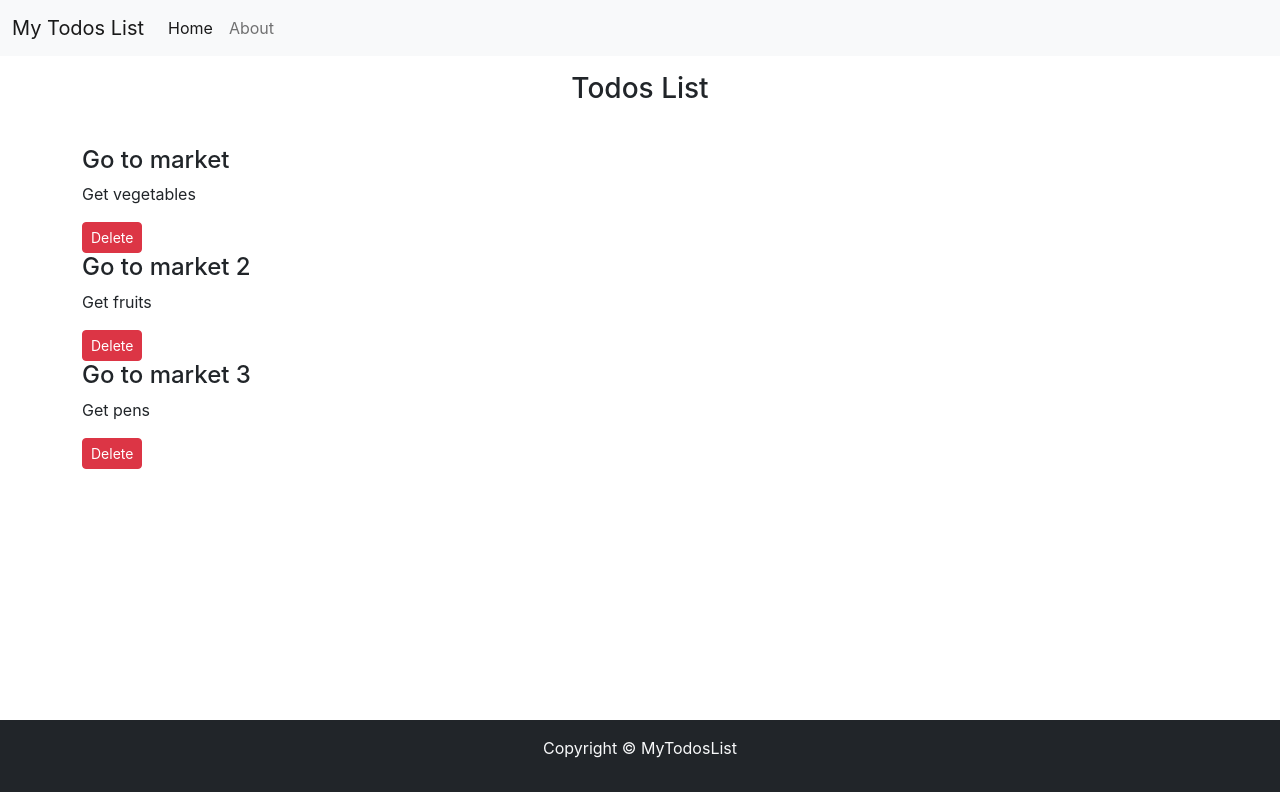
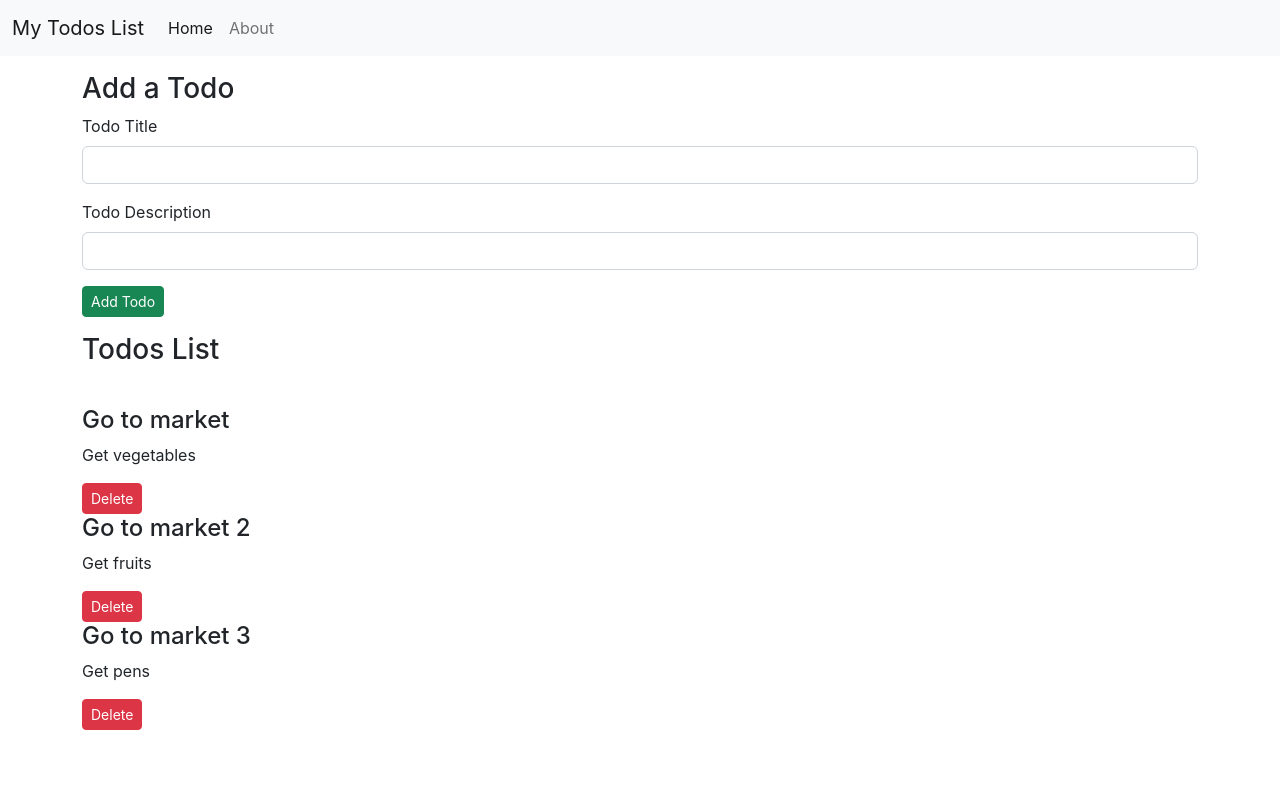
Before and after one commit to nikhilCad/TodoReactApp, a React (Create React App) app: page / in a window 1280 px wide. Shown: the top 800 px of the page. Built offline with nearby package versions, Linux system fonts and the light colour scheme.

Commit message:
Styling plus AddTodo words changed but still no work

```diff
--- a/src/App.js
+++ b/src/App.js
@@ -3,6 +3,7 @@
 import Header from './MyComponents/Header';
 import {Todos} from './MyComponents/Todos'; //use {} if using rafc as it is trying to find a default export for in your file.
 import {Footer} from './MyComponents/Footer';
+import {AddTodo} from './MyComponents/AddTodo';
 import React, { useState } from 'react';
 
 function App() {
@@ -41,6 +42,7 @@
     <>
 
     <Header title="My Todos List" searchBar={false}/>
+    <AddTodo />
     <Todos todos={todos} onDelete={onDelete}/>
     <Footer/>
 
--- a/src/MyComponents/AddTodo.js
+++ b/src/MyComponents/AddTodo.js
@@ -2,22 +2,20 @@
 
 export const AddTodo = () => {
   return (
-        <div>
+    <div className="container my-3">
+      <h3>Add a Todo</h3>
       <form>
         <div class="mb-3">
-    <label for="exampleInputEmail1" class="form-label">Email address</label>
-    <input type="email" class="form-control" id="exampleInputEmail1" aria-describedby="emailHelp"/>
-    <div id="emailHelp" class="form-text">We'll never share your email with anyone else.</div>
+          <label for="title" class="form-label">Todo Title</label>
+          <input type="text" class="form-control" id="title" aria-describedby="emailHelp" />
+
         </div>
         <div class="mb-3">
-    <label for="exampleInputPassword1" class="form-label">Password</label>
-    <input type="password" class="form-control" id="exampleInputPassword1"/>
+          <label for="desc" class="form-label">Todo Description</label>
+          <input type="text" class="form-control" id="desc" />
         </div>
-  <div class="mb-3 form-check">
-    <input type="checkbox" class="form-check-input" id="exampleCheck1"/>
-    <label class="form-check-label" for="exampleCheck1">Check me out</label>
-  </div>
-  <button type="submit" class="btn btn-primary">Submit</button>
+
+        <button type="submit" class="btn btn-sm btn-success">Add Todo</button>
       </form>
     </div>
   )
--- a/src/MyComponents/Footer.js
+++ b/src/MyComponents/Footer.js
@@ -6,7 +6,7 @@
 
     let footerStyle={
         position: "absolute",
-        top: "90vh",
+        top: "140vh",
         width: "100%"
     }
 
--- a/src/MyComponents/Todos.js
+++ b/src/MyComponents/Todos.js
@@ -14,7 +14,7 @@
 export const Todos = (props) => {
     return (
         <div className="container">
-            <h3 className="text-center my-3">Todos List</h3><br></br>
+            <h3 className=" my-3">Todos List</h3><br></br>
 
             {props.todos.length==0? "No Todos to display":
 
```
Lines whose indentation alone changed are shown as unchanged.
